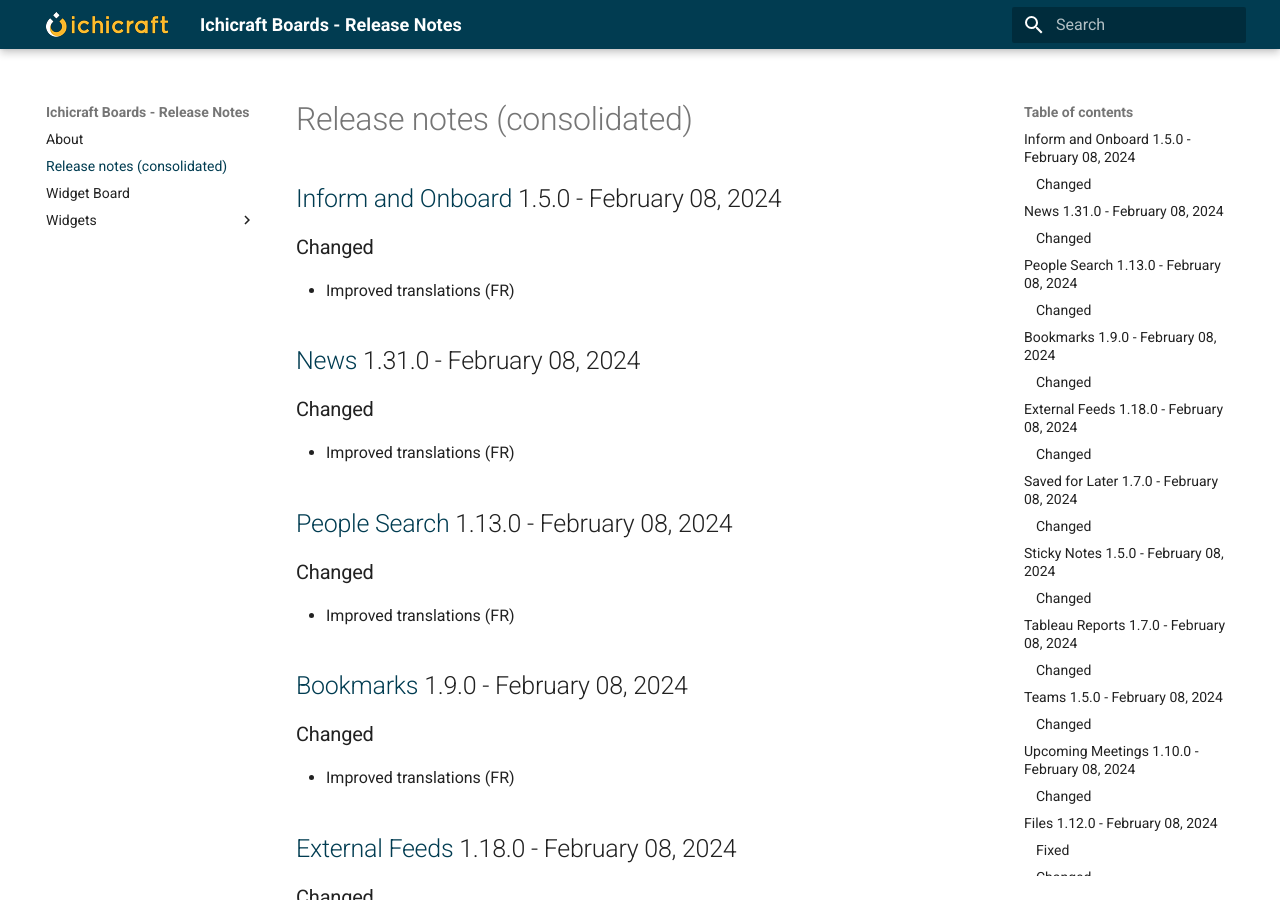
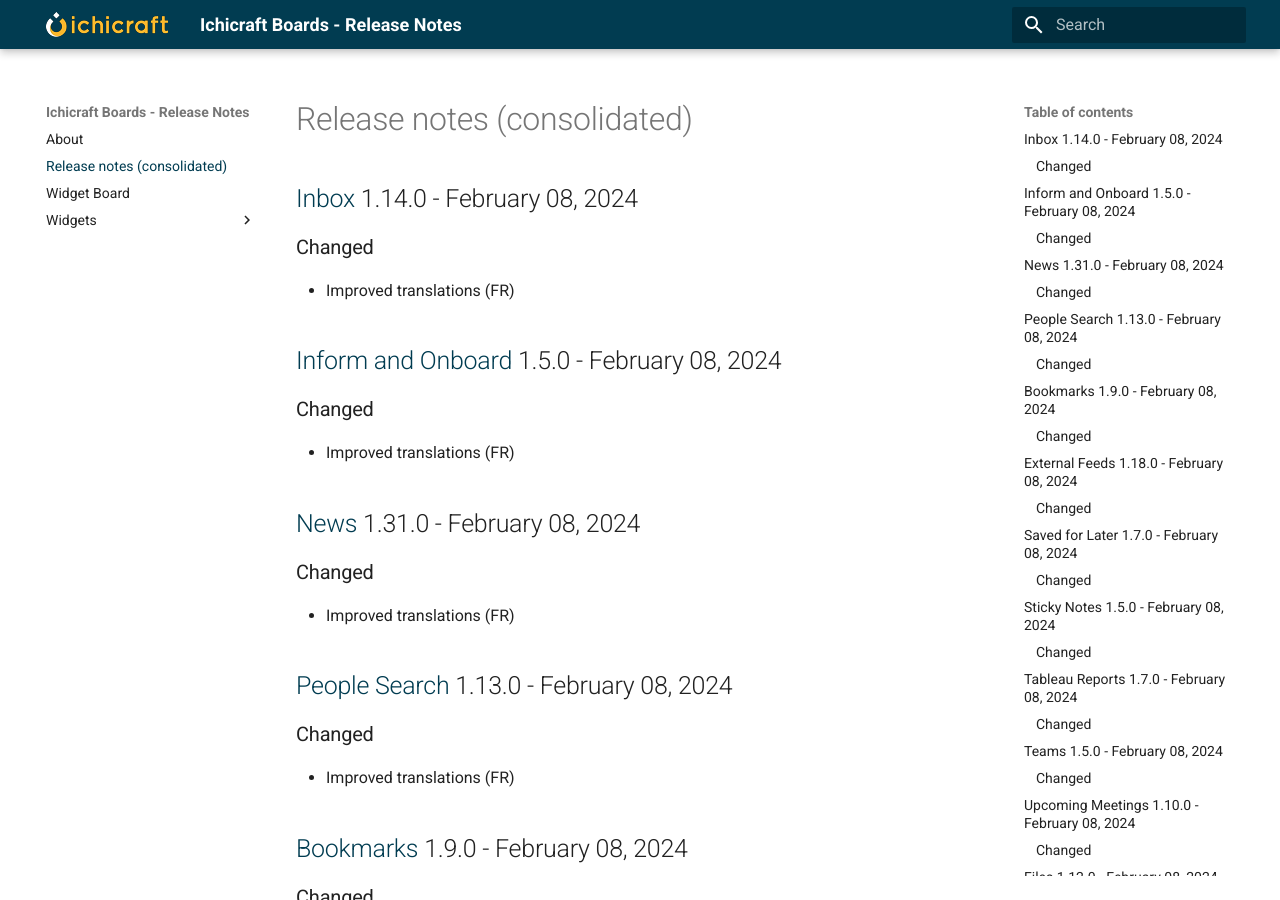
Before and after one commit to ichicraft/widgets-docs, an MkDocs documentation site: the page built from docs/Release-notes-(consolidated).md, in a window 1280 px wide and 900 px high. Built offline with MkDocs 1.6.1 and Material for MkDocs 9.7.7, drawn with Linux system fonts in a browser that asks for light colours.

Commit message:
Release notes updated by BuildService

```diff
--- a/docs/Release-notes-(consolidated).md
+++ b/docs/Release-notes-(consolidated).md
@@ -1,3 +1,8 @@
+## [Inbox](./Widgets/Inbox.md) 1.14.0 - February 08, 2024
+
+### Changed
+- Improved translations (FR)
+
 ## [Inform and Onboard](./Widgets/Inform and Onboard.md) 1.5.0 - February 08, 2024
 
 ### Changed
--- a/docs/Widgets/Inbox.md
+++ b/docs/Widgets/Inbox.md
@@ -1,3 +1,8 @@
+## 1.14.0 - February 08, 2024
+
+### Changed
+- Improved translations (FR)
+
 ## 1.13.0 - December 22, 2023
 
 
```
